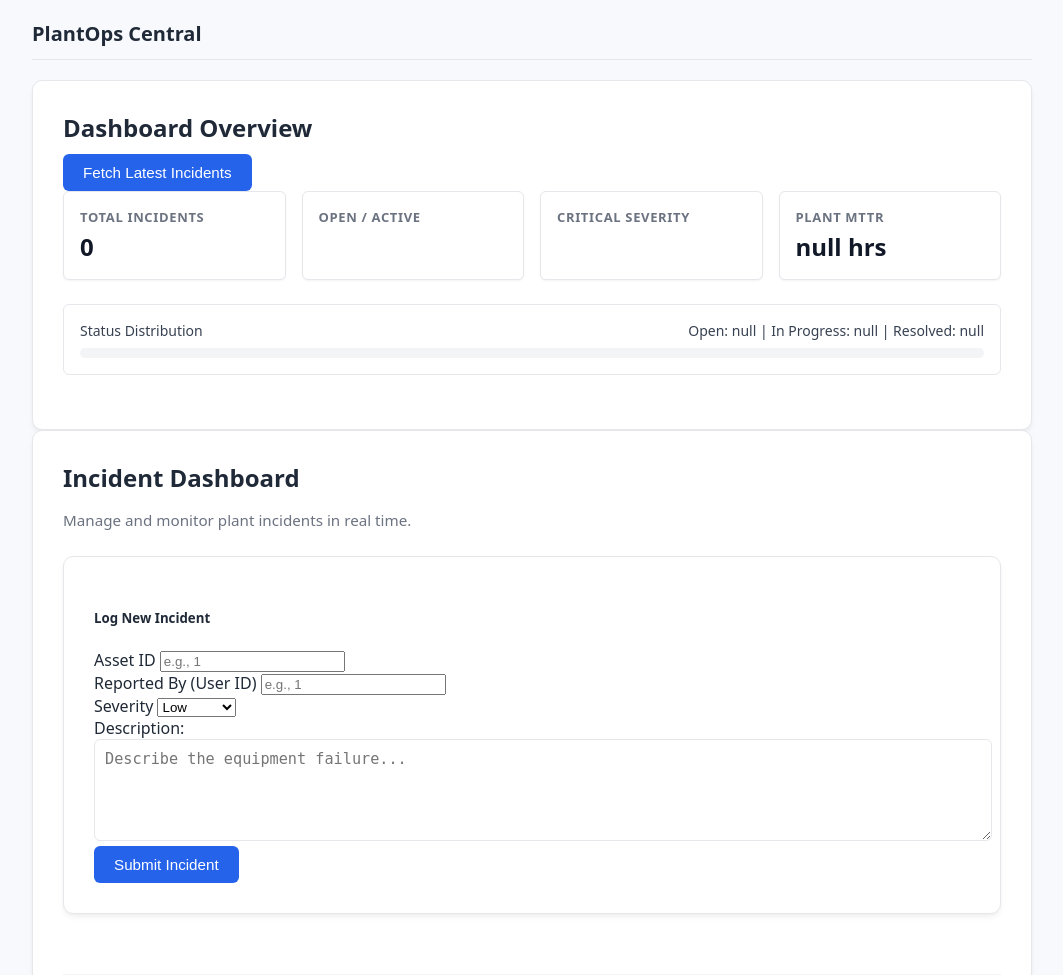
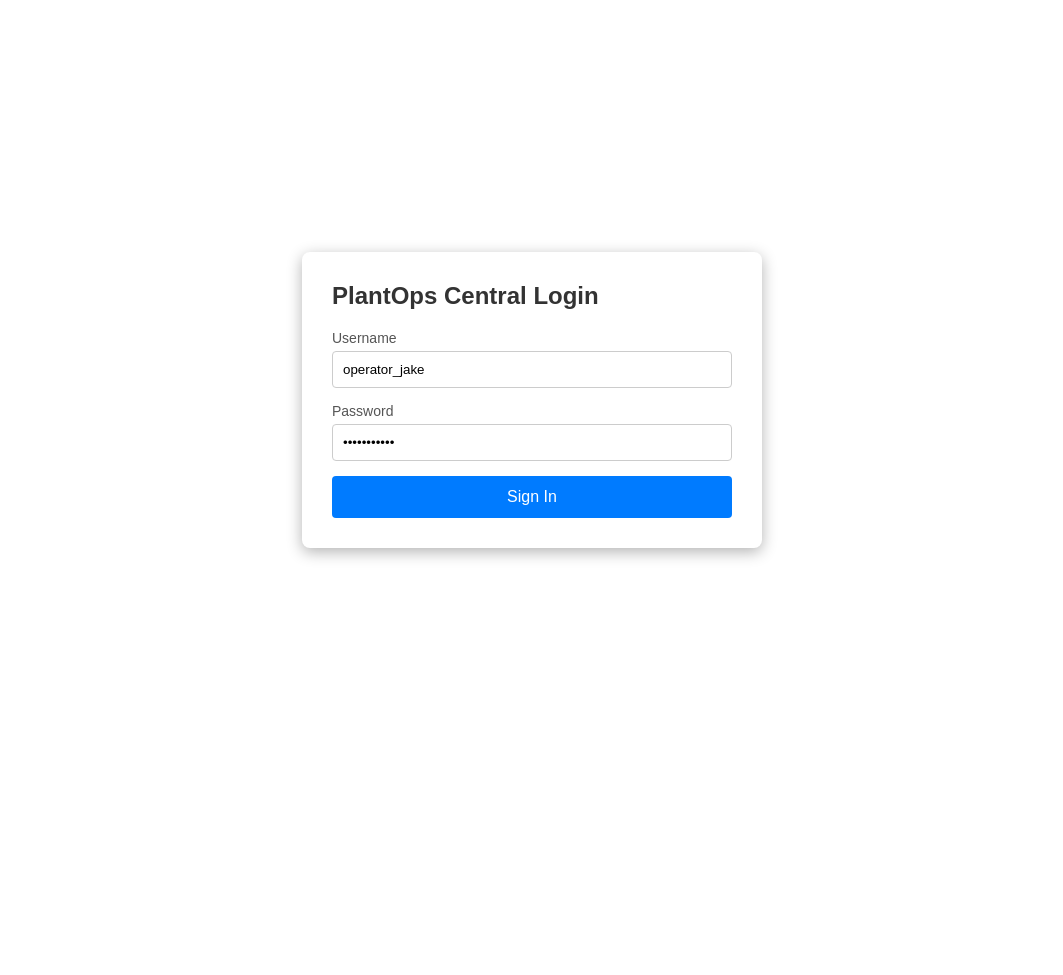
Before and after one commit to ericyilin8/plantops-central, a PHP site: page / in a window 1280 px wide. Shown: the top 975 px of the page, without its empty margins (108-1171 px from the left). After the commit the page ends 559 px from the top, so only its background shows below. Run offline with PHP 8.4, Linux system fonts and the light colour scheme; data comes from the database, SQL or seed files in the repository; data that the repository does not hold is empty.

Commit message:
add login and logout stuff and pagination doesnt jump

```diff
--- /dev/null
+++ b/config/session.php
@@ -0,0 +1,12 @@
+<?php
+// 1. Enforce session hardening
+ini_set('session.use_strict_mode', '1');
+ini_set('session.cookie_httponly', '1');
+ini_set('session.cookie_samesite', 'Lax');
+// ini_set('session.cookie_secure', '1'); // Enable when using HTTPS
+
+// 2. Set any global security or response headers here if needed
+// header("X-Frame-Options: DENY");
+
+// 3. Kick off the session
+session_start();
--- a/public/api/get_incidents.php
+++ b/public/api/get_incidents.php
@@ -3,6 +3,13 @@
 
 header('Content-Type: application/json');
 
+require_once __DIR__ . '/../../config/session.php'; // Ensures session is running and user logged in
+// 1. Strict backend authentication check
+if (!isset($_SESSION['user_id'])) {
+    http_response_code(401); // Unauthorized
+    echo json_encode(['success' => false, 'message' => 'Unauthorized access.']);
+    exit;
+}
 require_once __DIR__ . '/../../config/database.php';
 
 try {
--- a/public/css/style.css
+++ b/public/css/style.css
@@ -36,6 +36,7 @@ body {
     margin-bottom: 20px;
     border-bottom: 1px solid var(--border-color);
     padding-bottom: 12px;
+    display: flex;
 }
 
 .header h2 {
@@ -393,3 +394,83 @@ body {
     0% { transform: rotate(0deg); }
     100% { transform: rotate(360deg); }
 }
+
+.login-overlay {
+    position: fixed;
+    top: 0;
+    left: 0;
+    width: 100%;
+    height: 100%;
+    background: rgba(255, 255, 255, 1);
+    /* display: flex; */
+    justify-content: center;
+    align-items: center;
+    z-index: 9999;
+}
+
+.login-modal {
+    background: #ffffff;
+    padding: 30px;
+    border-radius: 8px;
+    width: 100%;
+    max-width: 400px;
+    box-shadow: 0 4px 15px rgba(0,0,0,0.3);
+    font-family: sans-serif;
+}
+
+.login-modal h2 {
+    margin-top: 0;
+    margin-bottom: 20px;
+    color: #333;
+}
+
+.form-group {
+    margin-bottom: 15px;
+}
+
+.form-group label {
+    display: block;
+    margin-bottom: 5px;
+    font-size: 14px;
+    color: #555;
+}
+
+.form-group input {
+    width: 100%;
+    padding: 10px;
+    box-sizing: border-box;
+    border: 1px solid #ccc;
+    border-radius: 4px;
+}
+
+.btn-submit {
+    width: 100%;
+    background: #007bff;
+    color: white;
+    border: none;
+    padding: 12px;
+    border-radius: 4px;
+    font-size: 16px;
+    cursor: pointer;
+    transition: background 0.2s;
+}
+
+.btn-submit:hover {
+    background: #0056b3;
+}
+
+.logout-form {
+    display: inline-block;
+    margin-left: auto; /* Pushes the logout button to the right */
+}
+
+.logout-btn {
+    background: #ef4444; /* Red color for logout */
+    color: white;
+    border: none;
+    padding: 10px 16px;
+    border-radius: 4px;
+    font-size: 14px;
+    cursor: pointer;
+    transition: background 0.2s;
+}
--- a/public/index.php
+++ b/public/index.php
@@ -1,3 +1,8 @@
+<?php
+require_once __DIR__ . '/../config/session.php';
+
+$isLoggedIn = isset($_SESSION['user_id']);
+?>
 <!DOCTYPE html>
 <html lang="en">
 <head>
@@ -8,15 +13,41 @@
     <link href="css/style.css" rel="stylesheet">
 </head>
 <body>
+    <!-- Login Overlay Modal -->
+    <div id="login-overlay" class="login-overlay" style="display: <?php echo $isLoggedIn ? 'none' : 'flex'; ?>;">
+        <div class="login-modal">
+            <h2>PlantOps Central Login</h2>
+
+            <form id="login-form">
+                <div class="form-group">
+                    <label for="username">Username</label>
+                    <input type="text" id="username" name="username" value="operator_jake" required>
+                </div>
+
+                <div class="form-group">
+                    <label for="password">Password</label>
+                    <input type="password" id="password" name="password" value="password123" required>
+                </div>
+
+                <button type="submit" id="login-btn" class="btn-submit">Sign In</button>
+            </form>
+        </div>
+    </div>
+    <!-- Login Overlay Modal -->
+
     <div id="loading-overlay" class="loading-overlay" style="display: none;">
-        <div class="spinner-container">
-            <div class="spinner"></div>
-        </div>
+    <div class="spinner-container">
+        <div class="spinner"></div>
+    </div>
     </div>
     <div class="container">
 
             <header class="header">
                 <h2>PlantOps Central</h2>
+                <form class="logout-form" action="/api/logout.php" method="POST">
+                <!-- Optional: Add a CSRF token here for extra protection -->
+                    <button type="submit" class="logout-btn">Log Out</button>
+                </form>
             </header>
 
             <main class="card">
--- a/schema.sql
+++ b/schema.sql
@@ -39,9 +39,9 @@ CREATE TABLE IF NOT EXISTS incidents (
 
 -- 5. Insert sample seed data to test your UI immediately
 INSERT INTO users (username, password_hash, role) VALUES
-('operator_john', '$2y$10$abcdefghijklmnopqrstuvwxyz0123456789', 'operator'),
-('tech_sarah', '$2y$10$abcdefghijklmnopqrstuvwxyz0123456789', 'technician');
-
+('operator_jake', '$2y$12$RhpB/usrSqUaODnzmibDkuMUiY4nHyf2NO9hm8iZsR/LsvXF.m/KK', 'operator'),
+('tech_sally', '$2y$12$A6dqdCQ96dx68536jtLrA.4VkJslbBKbbBgoxeHeyxnGbV1aJEGcy', 'technician');
+--password123
 INSERT INTO assets (asset_tag, name, location, status) VALUES
 ('AST-001', 'CNC Milling Machine #1', 'Building A - Floor 1', 'active'),
 ('AST-002', 'Industrial Conveyor Belt', 'Building B - Packaging', 'maintenance'),
```
Also changed, not shown: public/api/add_incident.php (+7 -0 lines), public/api/login.php (added, +49 -0 lines), public/api/logout.php (added, +25 -0 lines), public/js/app.js.
